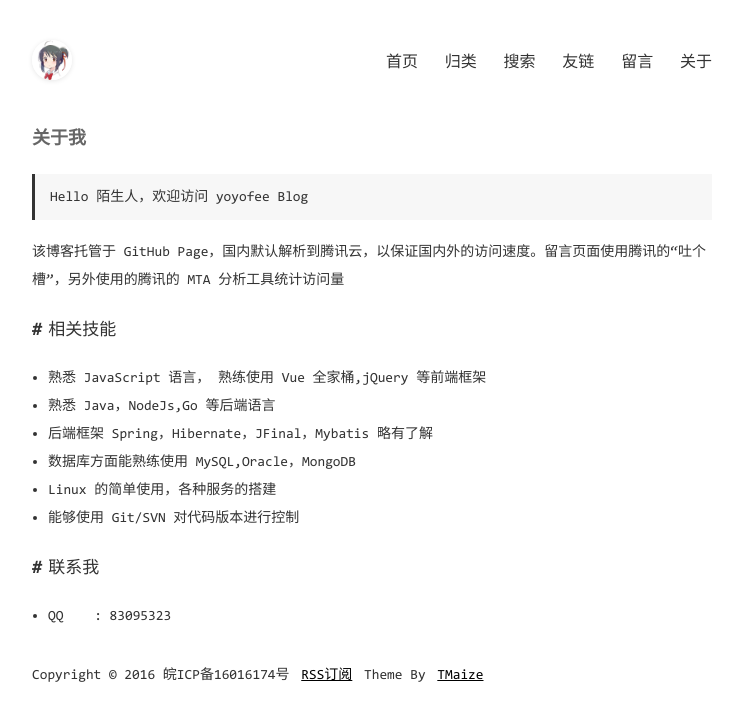
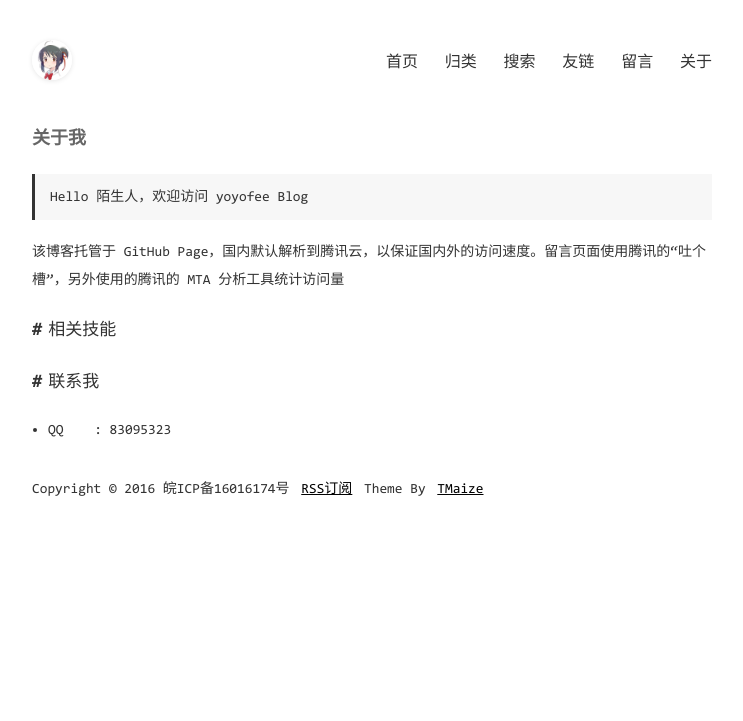
Before and after one commit to yoyofee/yoyofee.github.io, a Jekyll site: the page built from pages/about.md, in a window 1280 px wide. Shown: the top 721 px of the page, without its empty margins (268-1011 px from the left). Built offline with Jekyll 4.4.1, drawn with Linux system fonts in a browser that asks for light colours; comment, search, counter and statistics services are not loaded.

Commit message:
修改文件: pages/about.md

```diff
--- a/pages/about.md
+++ b/pages/about.md
@@ -11,17 +11,7 @@ title: 关于我
 
 ## 相关技能
 
-- 熟悉 JavaScript 语言， 熟练使用 Vue 全家桶,jQuery 等前端框架
 
-- 熟悉 Java，NodeJs,Go 等后端语言
-
-- 后端框架 Spring，Hibernate，JFinal，Mybatis 略有了解
-
-- 数据库方面能熟练使用 MySQL,Oracle，MongoDB
-
-- Linux 的简单使用，各种服务的搭建
-
-- 能够使用 Git/SVN 对代码版本进行控制
 
 ## 联系我
 
```
